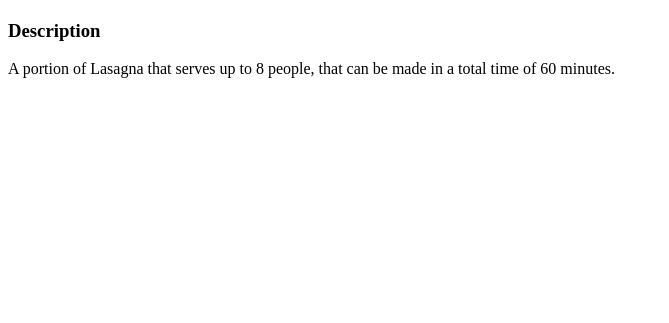
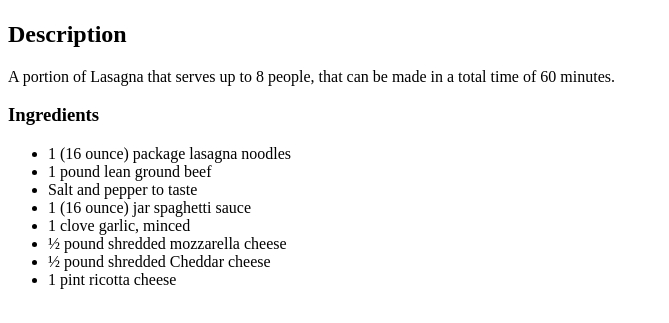
Before and after one commit to Euan934/odin-recipes, a plain HTML site: page recipes/lasagna.html in a window 1280 px wide. Shown: the part 383-706 px from the top of the page, without its empty margins (0-669 px from the left). Drawn offline with Linux system fonts and the light colour scheme.

Commit message:
Added an ingredients heading + list of said ingredients.

```diff
--- a/recipes/lasagna.html
+++ b/recipes/lasagna.html
@@ -8,7 +8,22 @@
     <body>
         <h1>Lasagna</h1>
         <img src="https://imagesvc.meredithcorp.io/v3/mm/image?url=https%3A%2F%2Fimages.media-allrecipes.com%2Fuserphotos%2F39268.jpg&w=596&h=399&c=sc&poi=face&q=85" alt="Picture of finished Lasagna">
-        <h3>Description</h3>
+        <h2>Description</h2>
+
         <p>A portion of Lasagna that serves up to 8 people, that can be made in a total time of 60 minutes.</p>
+
+        <h3>Ingredients</h3>
+
+        <ul>
+            <li>1 (16 ounce) package lasagna noodles </li>
+            <li>1 pound lean ground beef </li>
+            <li>Salt and pepper to taste </li>
+            <li>1 (16 ounce) jar spaghetti sauce </li>
+            <li>1 clove garlic, minced </li>
+            <li>½ pound shredded mozzarella cheese </li>
+            <li>½ pound shredded Cheddar cheese </li>
+            <li>1 pint ricotta cheese </li>
+        </ul>
+
     </body>
 </html>
```
